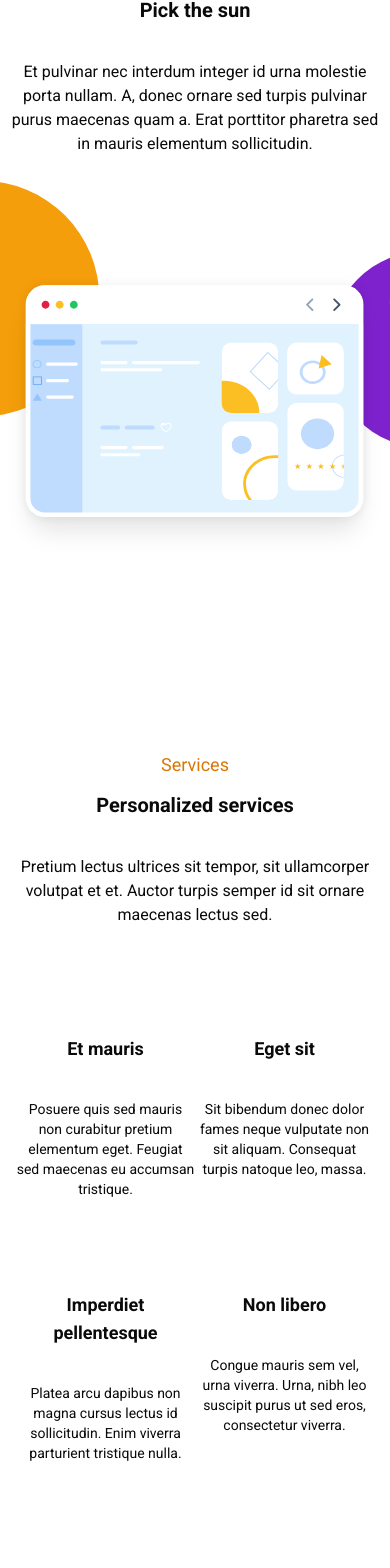
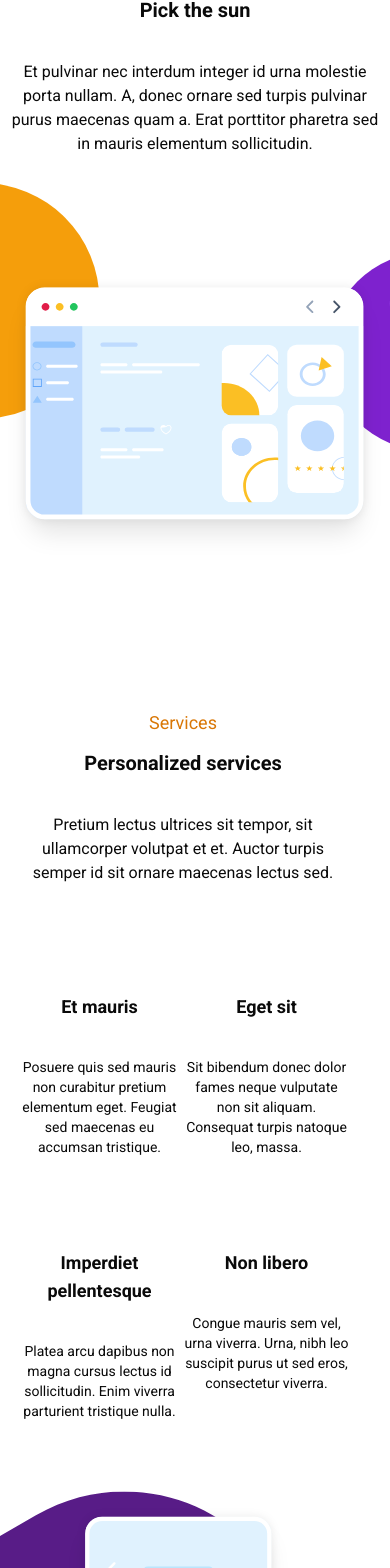
Before and after one commit to gabrcastro/soller_app, a Next.js app: page / in a window 390 px wide. Shown: the part 1310-2878 px from the top of the page. Built offline with nearby package versions, Linux system fonts and the light colour scheme.

Commit message:
responsive layout

```diff
--- a/src/app/components/carrousel.tsx
+++ b/src/app/components/carrousel.tsx
@@ -18,7 +18,7 @@ export const CarouselComponent = (props: { items: IUser[] }) => {
 
   useEffect(() => {
     const handleResize = () => {
-      if (window.innerWidth < 640) {
+      if (window.innerWidth < 1024) {
         setCardWidth(window.innerWidth * 0.76);
       } else {
         setCardWidth(300);
--- a/src/app/components/sessions/home.tsx
+++ b/src/app/components/sessions/home.tsx
@@ -45,6 +45,7 @@ export const HomeSession = () => {
       </div>
 
       <div className="w-full flex flex-col items-center justify-center mt-16">
+        <div className="w-full flex items-center justify-center mb-10 sm:mb-0">
           <SessionComponent
             colorTitle={Constants.NO_MORE_WASTE}
             title={Constants.NO_MORE_WASTE_TITLE}
@@ -52,20 +53,21 @@ export const HomeSession = () => {
             textW={"w-[95%] sm:w-[80%] lg:w-[70%]"}
             centered
           />
-        <div className="relative w-screen h-[1000px] overflow-hidden -mt-72 sm:-mt-28">
+        </div>
+        <div className="relative w-full h-full flex items-center justify-center overflow-hidden -mt-32 sm:-mt-28">
           <Image
             src={"/draws/draw1.svg"}
             alt="Draw 1"
             width={1080}
             height={1080}
-            className="hidden lg:flex absolute scale-[1.2] xl:scale-[1.35] left-1/2 top-1/2 transform -translate-x-1/2 -translate-y-1/2"
+            className="hidden lg:flex scale-[1.2] lg:scale-[1.35] my-48"
           />
           <Image
             src={"/draws/draw5.svg"}
             alt="Draw 1"
             width={1080}
             height={1080}
-            className="flex lg:hidden absolute scale-[1.7] xl:scale-[1.35] left-1/2 top-1/2 transform -translate-x-1/2 -translate-y-1/2"
+            className="flex lg:hidden scale-[1.7] lg:scale-[1.35] my-48"
           />
         </div>
       </div>
--- a/src/app/components/sessions/personalized_services.tsx
+++ b/src/app/components/sessions/personalized_services.tsx
@@ -4,18 +4,16 @@ import Image from "next/image";
 
 export const PersonalizedServices = () => {
   return (
-    <div className="flex flex-col-reverse lg:flex-row lg:items-center lg:justify-between w-full h-auto relative">
-      <div className="relative w-screen h-[1000px] sm:h-[1200px] lg:h-[1000px] overflow-hidden my-20">
+    <div className="flex flex-col-reverse lg:flex-row lg:items-center lg:justify-between justify-start w-full h-auto mt-24">
       <Image
         src={"/draws/draw2.svg"}
         alt="Draw 1"
         width={1080}
         height={1080}
-          className="absolute scale-[1.4] sm:scale-[1] lg:scale-[1.2] -ml-32 lg:-ml-72 left-1/2 top-1/2 transform -translate-x-1/2 -translate-y-0 lg:-translate-y-1/2 -mt-60 sm:-mt-56 lg:mt-0"
+        className="flex scale-[1.4] sm:scale-[1.3] md:scale-[1.3] lg:scale-[1.4] -ml-[8rem] sm:-ml-[14rem] md:-ml-[18rem] lg:-ml-[25%] -mt-10 md:mt-10 lg:mt-0"
       />
-      </div>
 
-      <div className="px-4 md:px-10 lg:px-0 -ml-0 lg:-ml-44 flex flex-col items-center justify-center lg:justify-start w-full -mt-[30%] sm:-mt-[20%] md:-mt-[5%] lg:mt-10 relative mr-10">
+      <div className="px-4 md:px-10 lg:px-0 -ml-0 flex flex-col items-center justify-center lg:justify-start w-full -mt-[15%] sm:-mt-[5%] md:-mt-[5%] lg:mt-10 relative pr-10 mb-44 lg:mb-0 lg:pl-32">
         <SessionComponent
           colorTitle={Constants.SERVICES}
           title={Constants.PERSONALIZED_SERVICES}
--- a/src/app/components/sessions/powerful_features.tsx
+++ b/src/app/components/sessions/powerful_features.tsx
@@ -4,8 +4,8 @@ import { Constants } from "@/utils/constants";
 
 export const PowerfullFeatures = () => {
   return (
-    <div className="flex flex-col lg:flex-row lg:items-center lg:justify-between w-full h-auto relative -mt-[160%] sm:-mt-[90%] md:-mt-[70%] lg:-mt-[30%]">
-      <div className="px-4 ml-0 lg:ml-14 flex flex-col items-center justify-center lg:justify-start w-full mt-44 lg:mt-10 relative mr-10 -mb-96 lg:-mb-0">
+    <div className="flex flex-col lg:flex-row lg:items-center lg:justify-between w-full h-full md:-mt-[70%] lg:mt-[2%]">
+      <div className="px-4 ml-0 lg:ml-14 flex flex-col items-center justify-center lg:justify-start w-full h-full mt-24 md:mt-[80%] lg:-mt-16 mr-10 -mb-0 lg-mb-96 lg:-mb-0">
         <SessionComponent
           colorTitle={Constants.FEATURES}
           title={Constants.FEATURES_TITLE}
@@ -36,15 +36,16 @@ export const PowerfullFeatures = () => {
         </div>
       </div>
 
-      <div className="relative w-screen h-[1200px] lg:h-[1000px] overflow-hidden mt-0 mb-0 lg:mt-20 lg:mb-20">
+      {/* <div className="relative w-screen h-[1200px] lg:h-[1000px] overflow-hidden mt-0 mb-0 lg:mt-20 lg:mb-20"> */}
       <Image
         src={"/draws/draw3.svg"}
         alt="Draw 1"
         width={1080}
         height={1080}
-          className="absolute scale-[1.5] sm:scale-[1] lg:scale-[1.2] -mr-[10rem] lg:-mr-72 right-1/2 top-1/2 transform translate-x-1/2 -translate-y-0 lg:-translate-y-1/2 -mt-0 sm:-mt-56 lg:mt-0"
+        className="flex scale-[1.3] sm:scale-[1] md:scale-[1.2] lg:scale-[1] -mr-[10rem] sm:-mr-[20rem] lg:-mr-[46%] xl:-mr-[40%] my-32 mt-14 sm:mt-10 md:mt-20 lg:mt-0 ml-[10rem] sm:ml-[14rem] md:ml-[22rem] lg:ml-0"
+        // className="absolute scale-[1.5] sm:scale-[1] lg:scale-[1.2] -mr-[10rem] lg:-mr-72 right-1/2 top-1/2 transform translate-x-1/2 -translate-y-0 lg:-translate-y-1/2 -mt-0 sm:-mt-56 lg:mt-0"
       />
-      </div>
+      {/* </div> */}
     </div>
   );
 };
```
Lines whose indentation alone changed are shown as unchanged.
